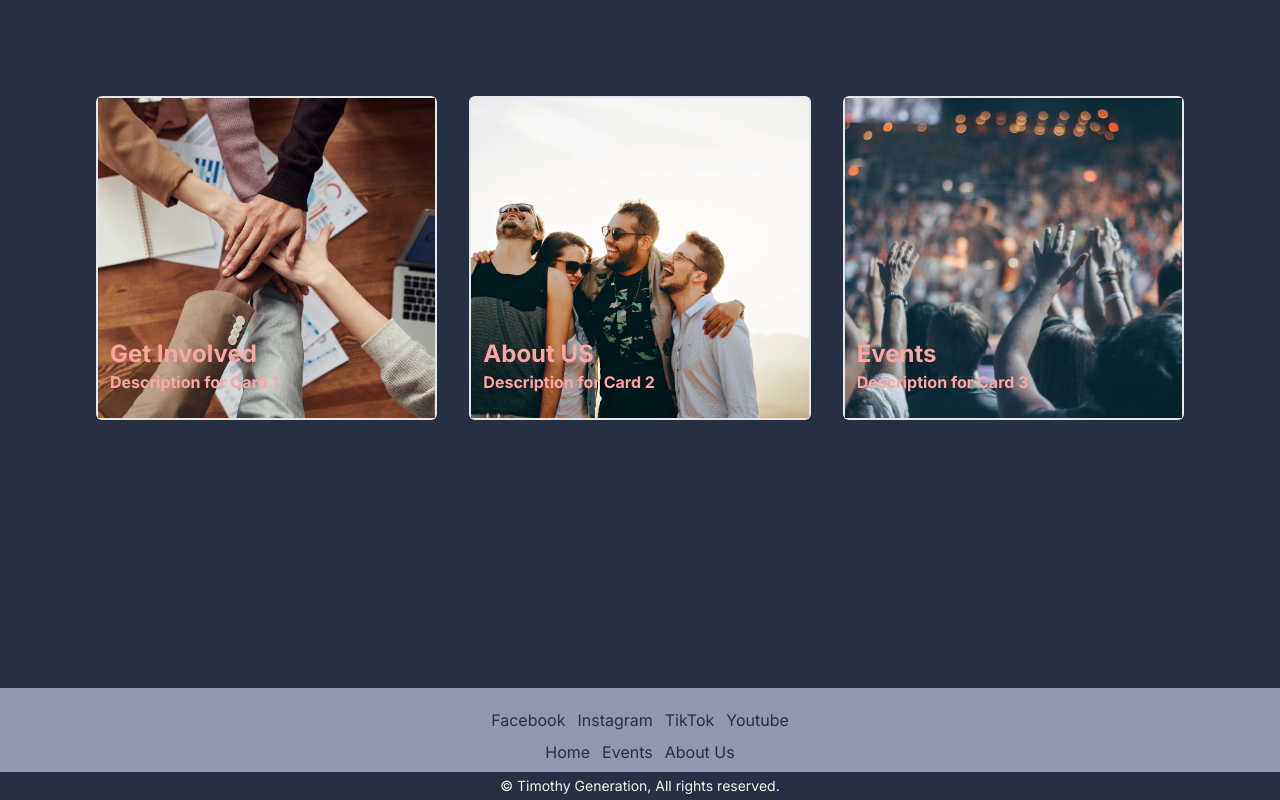
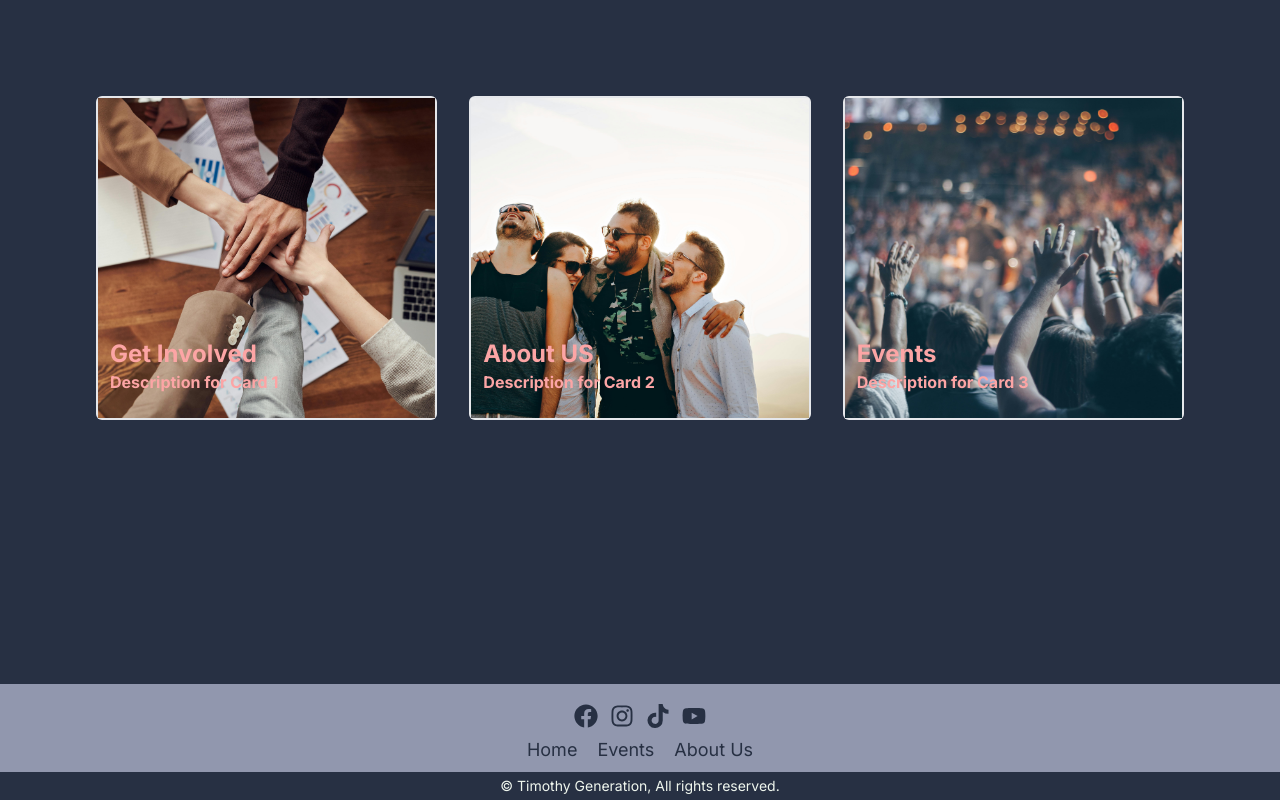
Before and after one commit to Janet-T1/TimothyGen, a Next.js app in the folder timothy-gen/: page / in a window 1280 px wide. Built offline with nearby package versions, Linux system fonts and the light colour scheme.

Commit message:
footer icons added

```diff
--- a/timothy-gen/src/app/components/Footer.js
+++ b/timothy-gen/src/app/components/Footer.js
@@ -1,8 +1,9 @@
 import React from 'react';
 import Link from 'next/link';
-// import Home from '../page'
-// import AboutUs from '../aboutus/page'
-// import Events from '../events/page'
+import { FaFacebook } from "react-icons/fa";
+import { FaInstagram } from "react-icons/fa";
+import { FaTiktok } from "react-icons/fa6";
+import { FaYoutube } from "react-icons/fa6";
 
 const Footer = () => {
 
@@ -11,14 +12,14 @@ const Footer = () => {
                 {/* parent container for the footer */}
                 <div className='w-screen py-5 bg-teritary flex flex-col '>
                     {/* div parent for icons and page lists */}
+                    <ul className='flex text-primary justify-center gap-3 text-2xl '>
 
-                    <ul className='flex text-primary justify-center gap-3'>
-                        <li>Facebook</li>
-                        <li>Instagram</li>
-                        <li>TikTok</li>
-                        <li>Youtube</li>
+                        <li><FaFacebook/></li>
+                        <li><FaInstagram/></li>
+                        <li><FaTiktok/></li>
+                        <li><FaYoutube/></li>
                     </ul>
-                    <ul className='flex justify-center gap-3 mt-2 text-primary mb-4'>
+                    <ul className='flex justify-center gap-5 mt-2 text-primary mb-4 text-lg font-smalltext '>
                         <li><Link href='/'>Home</Link></li>
                         <li><Link href='../aboutus'>Events</Link></li>
                         <li><Link href='../events'>About Us</Link></li>
```
